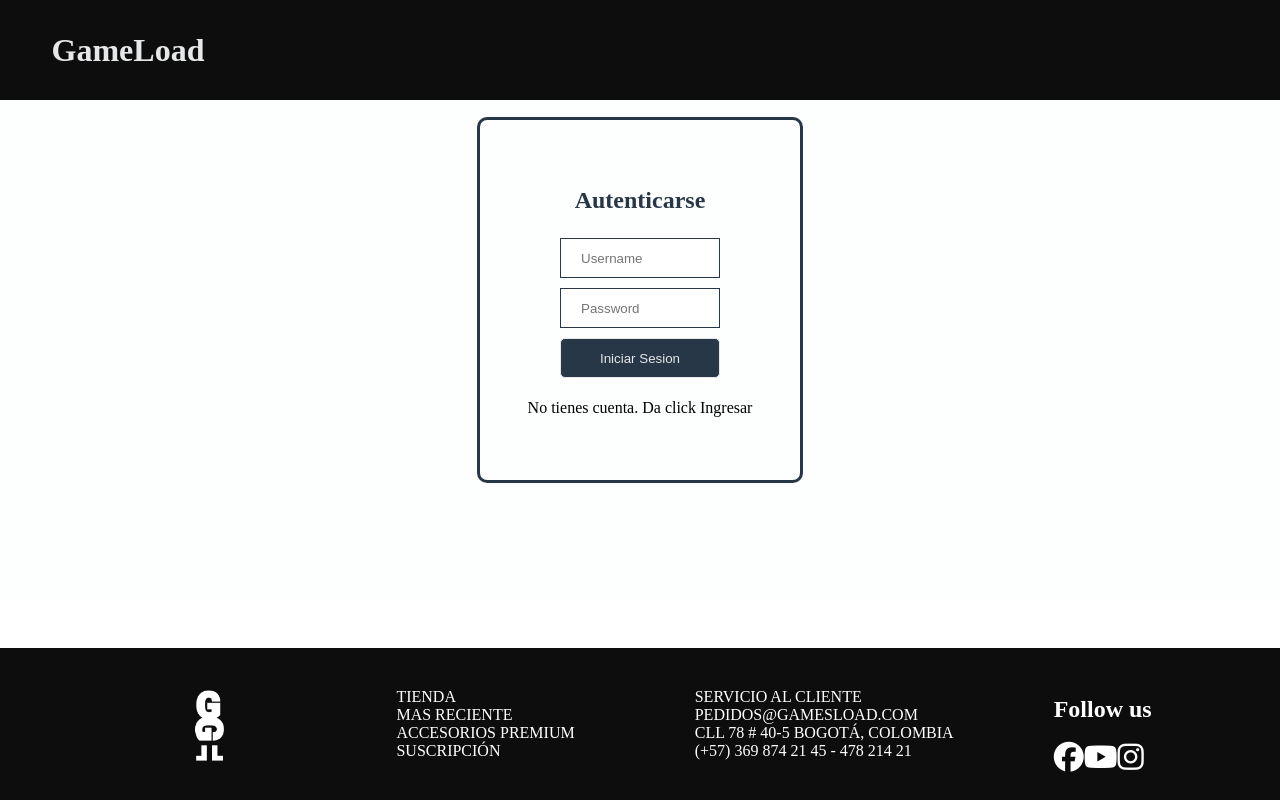
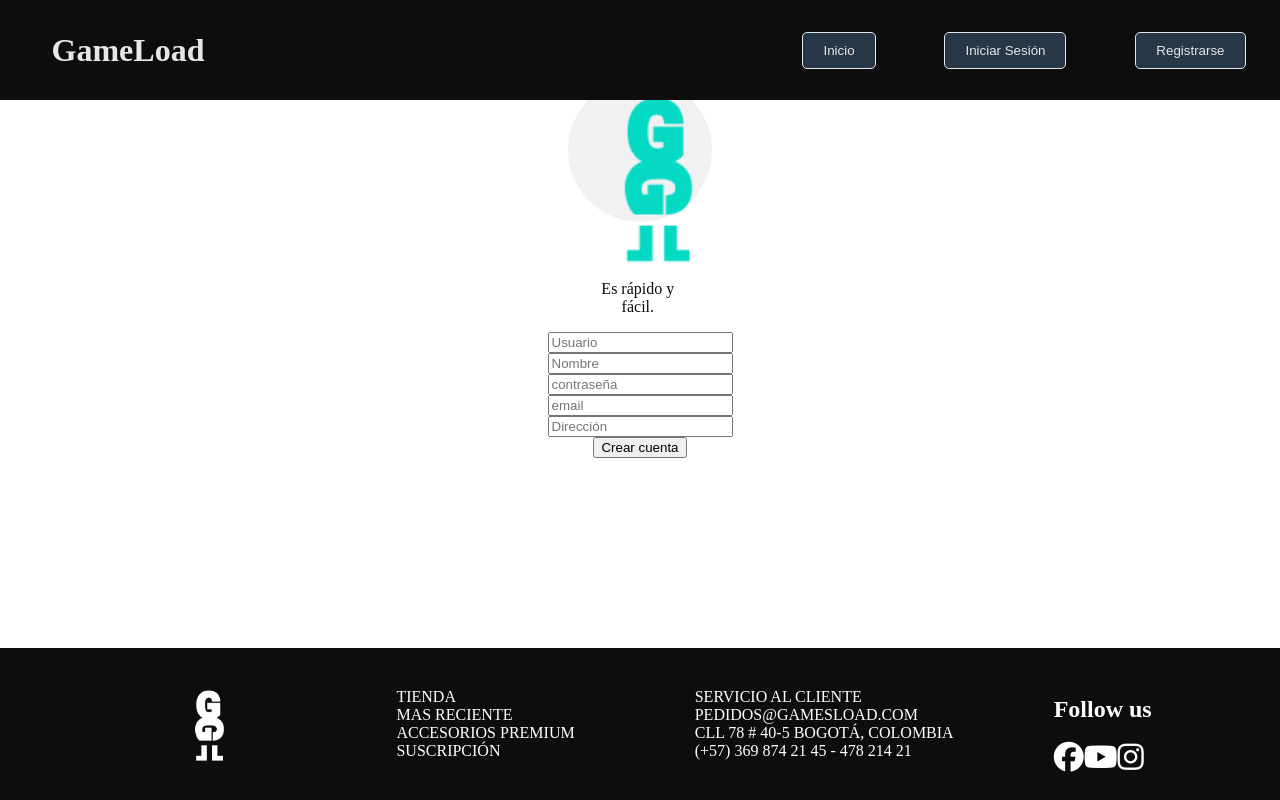
Before and after one commit to dsromeror/frontGameload, a Vue app: page /newuser in a window 1280 px wide. Before the commit this address led to /user/auth. Built offline with nearby package versions, Linux system fonts and the light colour scheme; what @vue/apollo-option would draw is missing.

Commit message:
[ADD] Se agrega crear usuario

```diff
--- a/public/index.html
+++ b/public/index.html
@@ -12,10 +12,6 @@
 </head>
 
 <body>
-    <noscript>
-      <strong>We're sorry but <%= htmlWebpackPlugin.options.title %> doesn't
-      work properly without JavaScript enabled. Please enable it to continue.</strong>
-    </noscript>
     <div id="app"></div>
 </body>
 
--- a/src/App.vue
+++ b/src/App.vue
@@ -4,13 +4,16 @@
       <h1>GameLoad</h1>
 
       <nav>
+        <button v-on:click="$router.push({name:'root'})"> Inicio </button>
+        <button v-on:click="$router.push({name:'user_auth'})"> Iniciar Sesión </button>
+        <button v-on:click="$router.push({name:'newuser'})"> Registrarse </button>
         <button v-on:click="init" v-if="is_auth" > Inicio </button>
         <button v-on:click="account" v-if="is_auth" > Mi Cuenta </button>
         <button v-on:click="transacction" v-if="is_auth" > Transacción </button>
         <button v-on:click="historial" v-if="is_auth" > Historial </button>
         <button v-on:click="logOut" v-if="is_auth" > Cerrar Sesión </button>
       </nav>
-    </div>
+    </div>.
 
     <div class="main-component">
       <router-view v-on:log-in="logIn"></router-view>
@@ -47,7 +50,7 @@
 </template>
 
 <script>
-
+/*
 import gql from 'graphql-tag'
 export default {
   name: 'App',
@@ -119,6 +122,12 @@ methods:{
     });
   },
 
+  newuser: function () {
+    this.$router.push({
+      name: "newuser"
+    });
+  },
+
   transacction: function () {
     this.$router.push({
       name: "transacction",
@@ -141,7 +150,7 @@ methods:{
     await this.updateAccessToken();
     },
   },
-};
+};*/
 </script>
 
 <style>
--- /dev/null
+++ b/src/components/NewUser.vue
@@ -0,0 +1,177 @@
+<template>
+  <div class="wrapper__login">
+
+    <div class="logo"><img src="../assets/Logos/logoLightblue.png" alt="GameApp"></div>
+
+		<div class="contain content1">
+
+      <div class="cabecero">
+        <h2>{{ msg1 }}</h2>
+        <p>Es rápido y fácil.</p>
+      </div>
+      <div id="NewUser" class="newuser">
+        <form v-on:submit.prevent="proccessUser">
+          <input
+            type="text"
+            v-model="createUserUser.username"
+            placeholder="Usuario"
+          />
+          <br />
+          <input
+            type="text"
+            v-model="createUserUser.name"
+            placeholder="Nombre"
+          />
+          <br />
+          <input
+            type="password"
+            v-model="createUserUser.password"
+            placeholder="contraseña"
+          />
+          <br />
+          <input
+            type="email"
+            v-model="createUserUser.email"
+            placeholder="email"
+          />
+          <br />
+          <input
+            type="text"
+            v-model="createUserUser.address"
+            placeholder="Dirección"
+          />
+          <br />
+          <button type="submit">Crear cuenta</button>
+        </form>
+      </div>
+		</div>
+	</div>
+</template>
+
+<script>
+import gql from "graphql-tag";
+
+export default {
+  name: "NewUser",
+
+  data: function () {
+    return {
+      createUserUser: {
+        username: "",
+        name: "",
+        password: "",
+        email: "",
+        address: "",
+      },
+    };
+  },
+
+  methods: {
+    proccessUser: async function () {
+      await this.$apollo
+        .mutate({
+          mutation: gql`
+            mutation Mutation($createUserUser: UserInput!) {
+              createUser(user: $createUserUser) {
+                username
+                name
+                password
+                email
+                address
+              }
+            }
+          `,
+          variables: {
+            createUserUser: this.createUserUser,
+          },
+        })
+        .then((result) => {
+          alert("Usuario creado de manera correcta")
+        })
+        .catch((error) => {
+            alert("Error");
+        });
+    },
+  },
+};
+
+
+
+</script>
+
+<style scope>
+.wrapper__login {
+  align-items:center;
+  background: var(--secundary-color);
+  display: flex;
+  flex-flow:column;
+  justify-content:center;
+  min-height: 100%;
+  width: 100%;
+  color: var(--primary-color);
+}
+
+.content1 {
+  display: flex;
+  flex-flow:column;
+  padding-bottom: 100px;
+  text-align: center;
+  width: 430px;
+}
+.registro {
+  display: flex;
+}
+.logo {
+  background: #f1f1f1;
+  border-radius: 50%;
+  height: 9em;
+  width: 9em;
+}
+.logo img {
+  padding: 5px 0 0 40px;
+  width: 7em;
+}
+.cabecero {
+  margin: 0 auto;
+}
+.cabecero h2 {
+  font-family: var(--ff-secondary);
+  font-size: 2em;
+  font-weight: 700;
+  letter-spacing: var(--spacing);
+}
+.cabecero p {
+  float: left;
+  padding: 16px 0;
+  width: 96%;
+}
+.close {
+  display:flex;
+  position: absolute;
+  float: right;
+  right: 20px;
+  top: 100px
+}
+.cabecero p {
+  display: flex;
+  margin-bottom: 0px;
+}
+.col {
+  display: inline-block;
+  width: 49%;
+  margin-bottom: 10px;
+  padding: 0 5px;
+  vertical-align: top;
+  text-align: left;
+}
+.form .resaltado {
+  color:var(--light-blue);
+}
+
+@media (max-width: 480px){
+  .logo { display: none;}
+  .logo img { display: none;}
+  .cabecero p { font-size: 16px;}
+  .form input[type="text"].small {width: 29%;}
+}
+</style>
--- /dev/null
+++ b/src/components/Root.vue
@@ -0,0 +1,3 @@
+<template>
+      <h1>GameLoad</h1>
+</template>
--- a/src/components/UserAuth.vue
+++ b/src/components/UserAuth.vue
@@ -11,7 +11,8 @@
                 <br>
             <button type="submit">Iniciar Sesion</button>
             </form>
-            <p>No tienes cuenta. Da click <a>Ingresar</a></p>
+            <p>No tienes cuenta. Da click</p>
+            <button id="create" v-on:click="newuser"> Crear mi Cuenta </button>
         </div>
 
     </div>
@@ -87,6 +88,10 @@ export default {
         align-items: center;
     }
 
+    #create{
+        width: 50%;
+    }
+
     .auth_user h2{
         color: #283747;
 
--- a/src/router.js
+++ b/src/router.js
@@ -1,7 +1,9 @@
 import { createRouter, createWebHistory } from 'vue-router'
 import App from './App.vue'
 import User from './components/User'
+import Root from './components/Root'
 import UserAuth from './components/UserAuth'
+import NewUser from './components/NewUser'
 import Account from './components/Account'
 import Historial from './components/Historial'
 import Transacction from './components/Transacction.vue'
@@ -9,12 +11,17 @@ import Transacction from './components/Transacction.vue'
 const routes = [{
         path: '/',
         name: 'root',
-        component: App
+        component: Root
     },
     {
         path: '/user/auth',
         name: "user_auth",
         component: UserAuth
+    },
+    {
+        path: '/newuser',
+        name: "newuser",
+        component: NewUser
     },
     {
         path: '/user/:username',
@@ -36,8 +43,6 @@ const routes = [{
         name: "transacction",
         component: Transacction
     }
-
-
 ]
 
 const router = createRouter({
```
Also changed, not shown: src/components/Cards.vue (added, +47 -0 lines), src/components/UserCreate.vue (deleted, +0 -119 lines).
